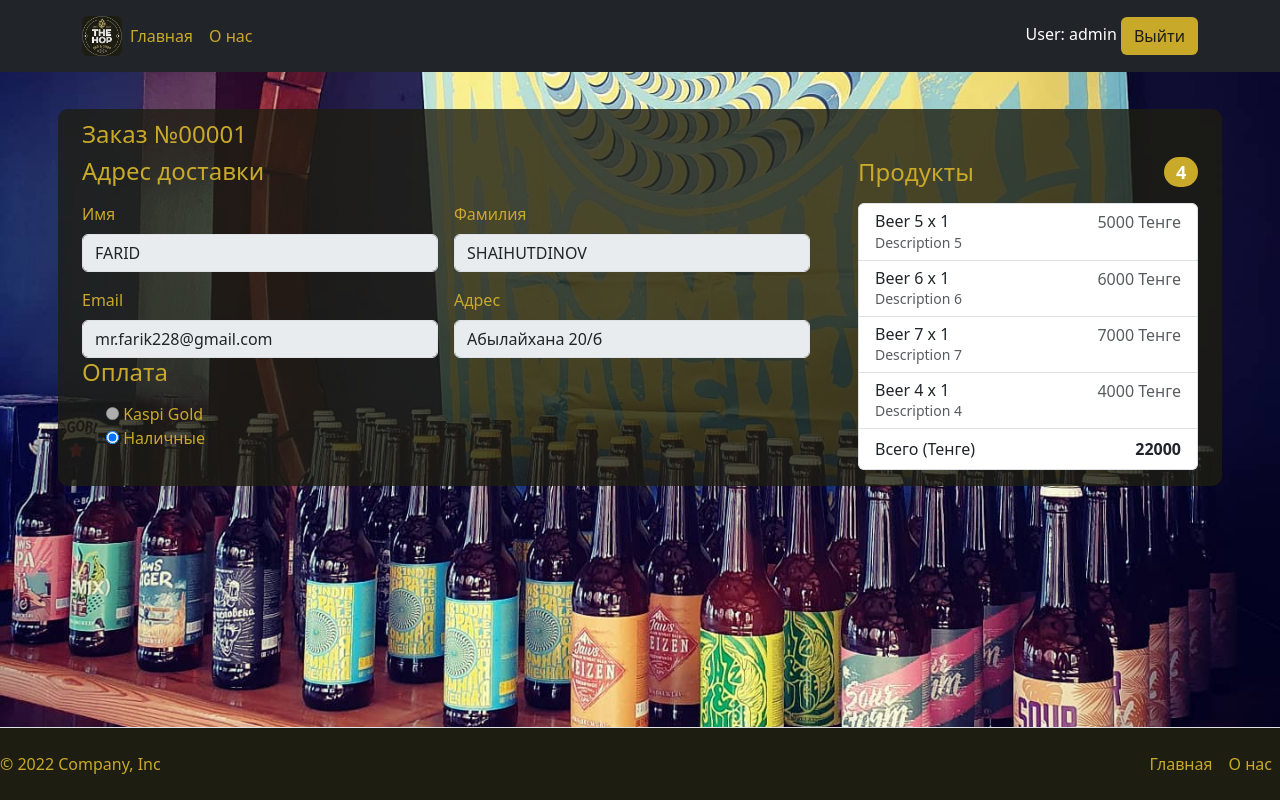
After one commit to Faridont/The-HOP-BAR-website, a Django app: page /order/1 in a window 1280 px wide. The commit adds this page. Run offline with Django 4.2, Linux system fonts and the light colour scheme; a user stored in the database is signed in; data comes from the database, SQL or seed files in the repository; both versions use the stored data as it was after the commit.

Commit message:
Updates. Order view, Product view, about us view

```diff
--- a/HopBarWebSite/settings.py
+++ b/HopBarWebSite/settings.py
@@ -41,7 +41,8 @@ INSTALLED_APPS = [
     'django.contrib.sessions',
     'django.contrib.messages',
     'django.contrib.staticfiles',
-    'products'
+    'products',
+    'fontawesomefree'
 ]
 
 MIDDLEWARE = [
--- a/products/models.py
+++ b/products/models.py
@@ -75,6 +75,12 @@ class Order(models.Model):
     def order_number(self):
         return str(self.id).zfill(5)
 
+    @property
+    def num_of_items(self):
+        orderRows = self.orderRows.all()
+        quantity = sum([item.quantity for item in orderRows])
+        return quantity
+
 class OrderProduct(models.Model):
     product = models.ForeignKey(Product, on_delete=models.CASCADE, related_name='order_products')
     order = models.ForeignKey(Order, on_delete=models.CASCADE, related_name="orderRows")
--- a/products/urls.py
+++ b/products/urls.py
@@ -19,8 +19,11 @@ from . import views
 
 urlpatterns = [
     path('main/', views.main, name='main'),
+    path('product/<int:id>', views.product, name='product'),
     path('checkout/', views.Checkout.as_view(), name='checkout'),
+    path('order/<int:id>', views.order, name='order'),
     path('cart/', views.cart, name='cart'),
+    path('about_us/', views.about_us, name='about_us'),
     path('orders_list/', views.orders_list, name='orders_list'),
     path("add-to-cart", views.add_to_cart, name="add_to_cart"),
     path("delete-from-cart", views.delete_from_cart, name="delete_from_cart")
--- a/products/views.py
+++ b/products/views.py
@@ -11,18 +11,43 @@ def main(request):
 
     if request.user.is_authenticated:
         cart, created = Cart.objects.get_or_create(user=request.user, completed=False)
+        orders = Order.objects.all().filter(user=request.user)
 
     return render(request, 'landing/main.html', locals())
+
+def product(request, id):
+    cart = None
+    orders = []
+    product = Product.objects.get(id=id)
+
+    if request.user.is_authenticated:
+        cart, created = Cart.objects.get_or_create(user=request.user, completed=False)
+        orders = Order.objects.all().filter(user=request.user)
+
+    context = {
+        "cart": cart,
+        "orders": orders,
+        "product": product
+    }
+
+    return render(request, 'landing/product.html', context)
 
 def cart(request):
     cart = None
     cartRows = []
+    orders = []
 
     if request.user.is_authenticated:
         cart, created = Cart.objects.get_or_create(user=request.user, completed=False)
         cartRows = cart.cartRows.all()
+        orders = Order.objects.all().filter(user=request.user)
 
-    context = {"cart": cart, "cartRows": cartRows}
+    context = {
+        "cart": cart,
+        "cartRows": cartRows,
+        "orders": orders
+    }
+
     return render(request, "landing/cart.html", context)
 
 def add_to_cart(request):
@@ -38,7 +63,6 @@ def add_to_cart(request):
 
         num_of_item = cart.num_of_items
 
-        print(cartProduct)
     return JsonResponse(num_of_item, safe=False)
 
 def delete_from_cart(request):
@@ -54,35 +78,69 @@ def delete_from_cart(request):
 
         num_of_item = cart.num_of_items
 
-        print(cartProduct)
     return JsonResponse(num_of_item, safe=False)
 
 def orders_list(request):
-    orders = None
-    orderRows = []
-    if request.user.is_authenticated and request.user.is_superuser:
-        orders = Order.objects.all()
-        orderRows = orders.orderRows.all()
+    orders = Order.objects.all().filter(user=request.user)
+    cart, created = Cart.objects.get_or_create(user=request.user, completed=False)
 
-    context = {"order": orders, "orderRows": orderRows}
+    context = {
+        "orders": orders,
+        "cart": cart
+    }
+
     return render(request, "landing/orders_list.html", context)
 
+def order(request, id):
+    orders = Order.objects.all().filter(user=request.user)
+    cart, created = Cart.objects.get_or_create(user=request.user, completed=False)
+    order = Order.objects.get(id=id)
+    orderRows = order.orderRows.all()
+
+    print(order)
+
+    context = {
+        "orders": orders,
+        "cart": cart,
+        "order": order,
+        "orderRows": orderRows
+    }
+
+    return render(request, "landing/order.html", context)
+
+def about_us(request):
+    cart = None
+    orders = []
+
+    if request.user.is_authenticated:
+        cart, created = Cart.objects.get_or_create(user=request.user, completed=False)
+        orders = Order.objects.all().filter(user=request.user)
+
+    context = {
+        "cart": cart,
+        "orders": orders
+    }
+
+    return render(request, 'landing/about_us.html', context)
 class Checkout(View):
     template_name = 'landing/checkout.html'
 
     def get(self, request):
         cart = None
         cartRows = []
+        orders = []
         form = OrderForm()
 
         if request.user.is_authenticated:
             cart, created = Cart.objects.get_or_create(user=request.user, completed=False)
             cartRows = cart.cartRows.all()
+            orders = Order.objects.all().filter(user=request.user)
 
         context = {
             "cart": cart,
             "cartRows": cartRows,
-            "form": form
+            "form": form,
+            "orders": orders
         }
 
         return render(request, self.template_name, context)
--- a/templates/landing/checkout.html
+++ b/templates/landing/checkout.html
@@ -20,7 +20,7 @@
           {% for cartRow in cartRows %}
             <li class="list-group-item d-flex justify-content-between lh-sm">
               <div>
-                <h6 class="my-0">{{ cartRow.product.name }}</h6>
+                <h6 class="my-0">{{ cartRow.product.name }} x {{ cartRow.quantity }}</h6>
                 <small class="text-muted">{{ cartRow.product.description }}</small>
               </div>
               <span class="text-muted">{{ cartRow.price }} Тенге</span>
--- a/templates/landing/footer.html
+++ b/templates/landing/footer.html
@@ -6,10 +6,29 @@
     </a>
 
     <ul class="nav col-md-4 justify-content-end">
-      <li class="nav-item"><a href="#" class="nav-link px-2 text-muted hop-text-contrast-color">Home</a></li>
-      <li class="nav-item"><a href="#" class="nav-link px-2 text-muted hop-text-contrast-color">Features</a></li>
-      <li class="nav-item"><a href="#" class="nav-link px-2 text-muted hop-text-contrast-color">Pricing</a></li>
-      <li class="nav-item"><a href="#" class="nav-link px-2 text-muted hop-text-contrast-color">FAQs</a></li>
-      <li class="nav-item"><a href="#" class="nav-link px-2 text-muted hop-text-contrast-color">About</a></li>
+        <li><a href="{% url 'main' %}" class="nav-link px-2 hop-link">Главная</a></li>
+        {% if not user.is_superuser and user.is_authenticated %}
+            <li>
+                <a href="{% url 'cart' %}" class="nav-link px-2 hop-link">
+                    Корзина
+                    {% if cart.num_of_items != 0 %}
+                        <span class="badge hop-contrast-background-color rounded-pill" id="num_of_items">
+                            {{ cart.num_of_items }}
+                        </span>
+                    {% endif %}
+                </a>
+            </li>
+            <li>
+                <a href="{% url 'orders_list' %}" class="nav-link px-2 hop-link">
+                    Заказы
+                    {% if orders|length != 0 %}
+                        <span class="badge hop-contrast-background-color rounded-pill">
+                            {{ orders|length }}
+                        </span>
+                    {% endif %}
+                </a>
+            </li>
+        {% endif %}
+        <li><a href="{% url 'about_us' %}" class="nav-link px-2 hop-link">О нас</a></li>
     </ul>
   </footer>
--- a/templates/landing/header.html
+++ b/templates/landing/header.html
@@ -14,14 +14,25 @@
                     <li>
                         <a href="{% url 'cart' %}" class="nav-link px-2 hop-link">
                             Корзина
-                            <span class="badge hop-contrast-background-color rounded-pill" id="num_of_items">
-                                {% if cart.num_of_items != 0 %}
+                            {% if cart.num_of_items != 0 %}
+                                <span class="badge hop-contrast-background-color rounded-pill" id="num_of_items">
                                     {{ cart.num_of_items }}
-                                {% endif %}
-                            </span>
+                                </span>
+                            {% endif %}
+                        </a>
+                    </li>
+                    <li>
+                        <a href="{% url 'orders_list' %}" class="nav-link px-2 hop-link">
+                            Заказы
+                            {% if orders|length != 0 %}
+                                <span class="badge hop-contrast-background-color rounded-pill">
+                                    {{ orders|length }}
+                                </span>
+                            {% endif %}
                         </a>
                     </li>
                 {% endif %}
+                <li><a href="{% url 'about_us' %}" class="nav-link px-2 hop-link">О нас</a></li>
             </ul>
 
             <div class="text-end">
--- a/templates/landing/main.html
+++ b/templates/landing/main.html
@@ -47,17 +47,18 @@
   <div class="bg-hop-light row row-cols-1 row-cols-sm-2 row-cols-md-3 g-3 pb-3">
     {% for product in products %}
         <div class="col-xl-3 col-lg-4 col-md-6 col-sm-12">
+          <a class="unstyle-link" href="{% url 'product' id=product.id %}">
             <div class="card shadow-sm">
               <img class="bd-placeholder-img card-img-top" height="280" src="{{ product.image.url }}"/>
               <div class="card-body">
                 <h2>{{ product.name }}</h2>
-              <p class="card-text">{{ product.description }}</p>
+                <p class="card-text abbreviated-text">{{ product.description }}</p>
                 <div class="d-flex justify-content-between align-items-center">
-                <button type="button" class="btn btn-hop add-to-cart-btn" value="{{ product.id }}">В корзину</button>
                   <h3>{{ product.price }} тенге</h3>
                 </div>
               </div>
             </div>
+          </a>
         </div>
     {% endfor %}
   </div>
--- /dev/null
+++ b/templates/landing/order.html
@@ -0,0 +1,75 @@
+{% extends "landing/base.html" %}
+{% block content %}
+{% load static %}
+<div class="container mt-5">
+  <h4 class="hop-text-contrast-color"> Заказ №{{ order.order_number }}</h4>
+  <div class="row g-5 bg-hop-light">
+    <div class="col-md-5 col-lg-4 order-md-last">
+      <h4 class="d-flex justify-content-between align-items-center mb-3">
+        <span class="hop-text-contrast-color">Продукты</span>
+        <span class="badge hop-contrast-background-color rounded-pill">{{ order.num_of_items }}</span>
+      </h4>
+      <ul class="list-group mb-3">
+        {% for orderRow in orderRows %}
+          <li class="list-group-item d-flex justify-content-between lh-sm">
+            <div>
+              <h6 class="my-0">{{ orderRow.product.name }} x {{ orderRow.quantity }}</h6>
+              <small class="text-muted">{{ orderRow.product.description }}</small>
+            </div>
+            <span class="text-muted">{{ orderRow.price }} Тенге</span>
+          </li>
+        {% endfor %}
+        <li class="list-group-item d-flex justify-content-between">
+          <span>Всего (Тенге)</span>
+          <strong>{{ order.total_price }}</strong>
+        </li>
+      </ul>
+    </div>
+    <div class="col-md-7 col-lg-8">
+      <h4 class="mb-3 hop-text-contrast-color">Адрес доставки</h4>
+
+        <div class="row g-3">
+          <div class="col-sm-6">
+            <label for="id_firstname" class="form-label hop-text-contrast-color">Имя</label>
+            <input class="form-control" type="text" value="{{ order.firstname }}" disabled/>
+          </div>
+
+          <div class="col-sm-6">
+            <label for="id_lastname" class="form-label hop-text-contrast-color">Фамилия</label>
+            <input class="form-control" type="text" value="{{ order.lastname }}" disabled/>
+          </div>
+
+          <div class="col-6">
+            <label for="id_email" class="form-label hop-text-contrast-color">Email</label>
+            <input class="form-control" type="text" value="{{ order.email }}" disabled/>
+          </div>
+
+          <div class="col-6">
+            <label for="id_delivery_address" class="form-label hop-text-contrast-color">Адрес</label>
+            <input class="form-control" type="text" value="{{ order.delivery_address }}" disabled/>
+          </div>
+        </div>
+        <h4 class="mb-3 hop-text-contrast-color">Оплата</h4>
+        <div class="my-3">
+          <div class="form-check">
+            <div id="id_pay_method" class="hop-text-contrast-color">
+              <div>
+                <label for="id_pay_method_0">
+                  <input type="radio" name="pay_method" value="1" class="hop-text-contrast-color" checked="{{ order.is_kaspi_pay }}" {% if order.is_kaspi_pay is True %}disabled{% endif %} />
+                  Kaspi Gold
+                </label>
+              </div>
+              <div>
+                  <label for="id_pay_method_1">
+                    <input type="radio" name="pay_method" value="2" class="hop-text-contrast-color" checked="{{ order.is_cash_pay }}" {% if order.is_cash_pay is True %}disabled{% endif %} />
+                    Наличные
+                  </label>
+              </div>
+            </div>
+          </div>
+        </div>
+    </div>
+  </div>
+</div>
+
+{% endblock %}
```
Also changed, not shown: static/css/style.css (+40 -0 lines), templates/landing/about_us.html (added, +58 -0 lines), templates/landing/order_list.html (deleted, +0 -38 lines), templates/landing/orders_list.html (added, +54 -0 lines), templates/landing/product.html (added, +30 -0 lines), db.sqlite3. Lines whose indentation alone changed are shown as unchanged.
